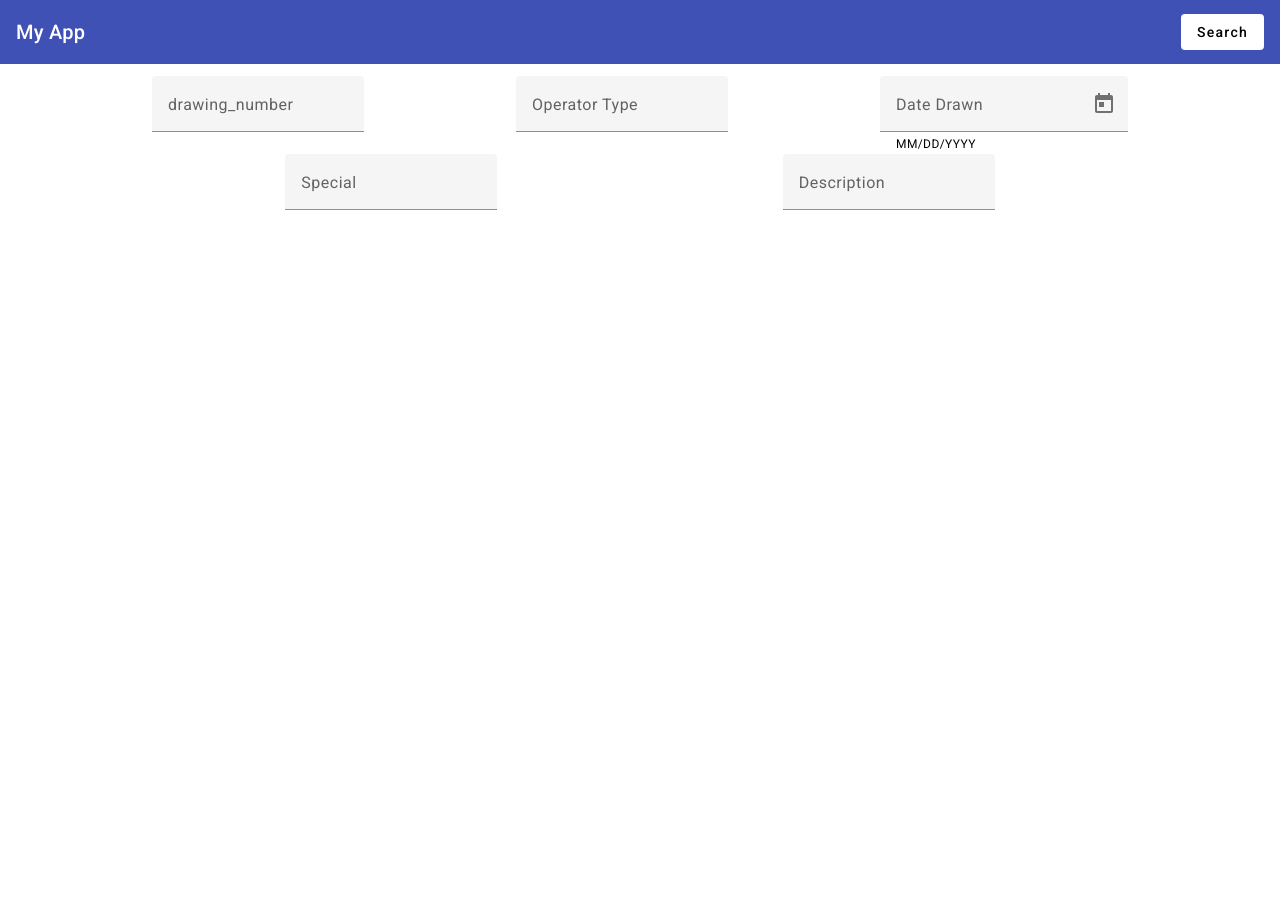
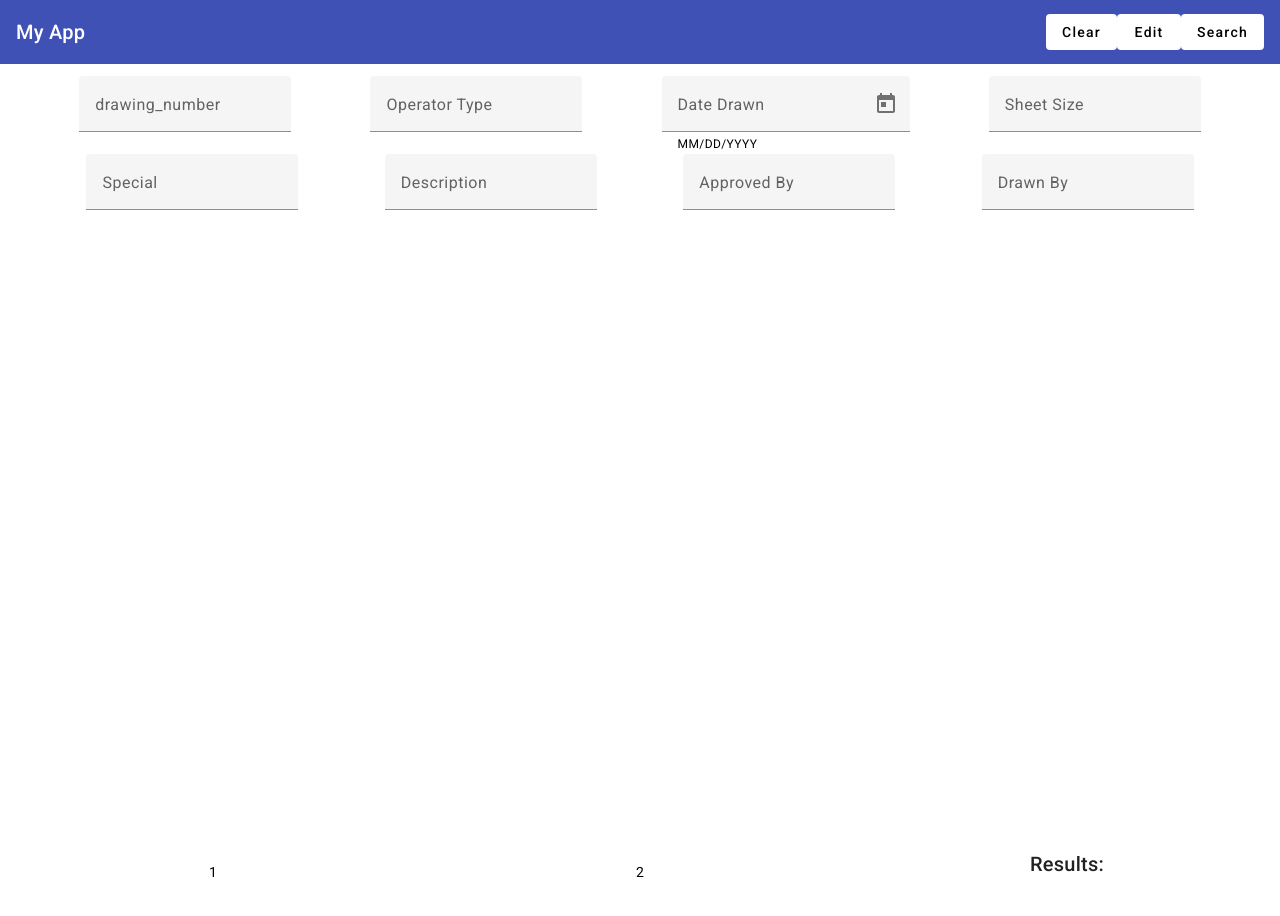
Before and after one commit to drahmanucsd/Schematics_App, an Angular app in the folder frontend/angular-frontend/: page /search in a window 1280 px wide. Shown: the top 916 px of the page. Before the commit the page ends 800 px from the top, so only its background shows below. Built offline with nearby package versions, Linux system fonts and the light colour scheme.

Commit message:
added results list

```diff
--- a/frontend/angular-frontend/src/app/search/search.component.html
+++ b/frontend/angular-frontend/src/app/search/search.component.html
@@ -2,6 +2,8 @@
   <mat-toolbar color="primary">
     <span>My App</span>
     <span class="toolbar-spacer"></span>
+    <button mat-flat-button  type="submit"  (click)="searchRecords()" >Clear</button>
+    <button mat-flat-button  type="submit"  (click)="searchRecords()" >Edit</button>
     <button mat-flat-button  type="submit"  (click)="searchRecords()" >Search</button>
   </mat-toolbar>
 </p>
@@ -13,11 +15,13 @@
     <input matInput type="text"  [(ngModel)]="drawing_number" [ngModelOptions]="{standalone: true}"   class="form-control" id="drawing_number" name="drawing_number" placeholder="">
   </mat-form-field>
   <span class = 'toolbar-spacer'></span>
+
   <mat-form-field>
     <mat-label>Operator Type</mat-label>
     <input matInput type="text"  [(ngModel)]="operator_type" [ngModelOptions]="{standalone: true}"   class="form-control" id="operator_type" name="operator_type" placeholder="">
   </mat-form-field>
   <span class = 'toolbar-spacer'></span>
+
   <mat-form-field>
     <mat-label>Date Drawn</mat-label>
     <input matInput [matDatepicker]="picker" [(ngModel)]="date_drawn">
@@ -26,7 +30,8 @@
     <mat-datepicker #picker startView="multi-year"></mat-datepicker>
   </mat-form-field>
   <span class = 'toolbar-spacer'></span>
-  <!-- <form class="example-form">
+
+  <form class="example-form">
     <mat-form-field class="example-full-width">
       <mat-label>Sheet Size</mat-label>
       <input type="text"
@@ -36,13 +41,13 @@
              [formControl]="myControl"
              [matAutocomplete]="auto">
       <mat-autocomplete #auto="matAutocomplete">
-        @for (option of filteredOptions | async; track option) {
-          <mat-option [value]="option">{{option}}</mat-option>
-        }
+        <mat-option *ngFor="let option of filteredOptions | async" [value]="option">
+          {{ option }}
+        </mat-option>
       </mat-autocomplete>
     </mat-form-field>
-  </form> -->
-
+  </form>
+  <span class = 'toolbar-spacer'></span>
 
 </div>
 <div class="container">
@@ -52,24 +57,37 @@
     <input matInput type="text"  [(ngModel)]="special" [ngModelOptions]="{standalone: true}"   class="form-control" id="special" name="special" placeholder="">
   </mat-form-field>
   <span class = 'toolbar-spacer'></span>
+
   <mat-form-field>
     <mat-label>Description</mat-label>
+    <input matInput type="text"  [(ngModel)]="descr" [ngModelOptions]="{standalone: true}"   class="form-control" id="descr" name="descr" placeholder="">
+  </mat-form-field>
+  <span class = 'toolbar-spacer'></span>
+
+  <mat-form-field>
+    <mat-label>Approved By</mat-label>
+    <input matInput type="text"  [(ngModel)]="descr" [ngModelOptions]="{standalone: true}"   class="form-control" id="descr" name="descr" placeholder="">
+  </mat-form-field>
+  <span class = 'toolbar-spacer'></span>
+
+  <mat-form-field>
+    <mat-label>Drawn By</mat-label>
     <input matInput type="text"  [(ngModel)]="descr" [ngModelOptions]="{standalone: true}"   class="form-control" id="descr" name="descr" placeholder="">
   </mat-form-field>
   <span class = 'toolbar-spacer'></span>
 </div>
 
 
+<mat-grid-list cols="3" rowHeight="1:3">
+  <mat-grid-tile>1</mat-grid-tile>
+  <mat-grid-tile>2</mat-grid-tile>
+  <mat-grid-tile>
 
-
-
-
-  <table>
-    <tbody>
-        <tr *ngFor="let Item of SearchArray">
-
-        <td>{{Item.drawing_number}}</td>
-      </tr>
-
-    </tbody>
-</table>
+    <mat-list>
+      <mat-list-item><h2>Results:</h2></mat-list-item>
+      <mat-list-item *ngFor="let Item of SearchArray">
+        <a href="https://example.com/{{Item.drawing_number}}" target="_blank">{{Item.drawing_number}}</a>
+      </mat-list-item>
+    </mat-list>
+  </mat-grid-tile>
+</mat-grid-list>
--- a/frontend/angular-frontend/src/app/search/search.component.ts
+++ b/frontend/angular-frontend/src/app/search/search.component.ts
@@ -1,38 +1,55 @@
+import { Component, OnInit } from '@angular/core';
+import { FormControl } from '@angular/forms';
+import { Observable } from 'rxjs';
+import { startWith, map } from 'rxjs/operators';
 import { CommonModule } from '@angular/common';
 import { HttpClient, HttpClientModule } from '@angular/common/http';
-import { Component } from '@angular/core';
-import { FormsModule } from '@angular/forms';
 import { MaterialModule } from '../material/material.module';
 
 @Component({
   selector: 'app-search',
+  templateUrl: './search.component.html',
   standalone: true,
-  imports: [FormsModule, HttpClientModule,CommonModule,MaterialModule],
-  templateUrl: './search.component.html',
-  styleUrl: './search.component.scss'
+  imports: [ HttpClientModule,CommonModule,MaterialModule],
+  styleUrls: ['./search.component.scss']
 })
-export class SearchComponent {
+export class SearchComponent implements OnInit {
+  myControl = new FormControl('');
+  options: string[] = ['A', 'B', 'C', 'D','E'];
+  filteredOptions!: Observable<string[]>;
 
-  SearchArray : any[] = [];
-
+  SearchArray: any[] = [];
   drawing_number: string = '';
   descr: string = '';
   operator_type: string = '';
   special: string = '';
   date_drawn: string = '';
 
-  constructor (private http: HttpClient){
+
+  constructor(private http: HttpClient) { }
+
+  ngOnInit() {
+    this.filteredOptions = this.myControl.valueChanges.pipe(
+      startWith(''),
+      map(value => this._filter(value || '')),
+    );
   }
-  searchRecords(){
+
+  private _filter(value: string): string[] {
+    const filterValue = value.toLowerCase();
+    return this.options.filter(option => option.toLowerCase().includes(filterValue));
+  }
+
+  searchRecords() {
     let bodyData = {
-      'drawing_number' : this.drawing_number,
-      'descr' : ''
+      'drawing_number': this.drawing_number,
+      'descr': ''
+      // sheet_size = this.myControl.value
     };
-    this.http.post('http://127.0.0.1:8000/search',bodyData).subscribe((resultData: any)=>
-    {
-        console.log(resultData);
-        alert('Search Successful');
-        this.SearchArray = resultData;
+    this.http.post('http://127.0.0.1:8000/search', bodyData).subscribe((resultData: any) => {
+      console.log(resultData);
+      alert('Search Successful');
+      this.SearchArray = resultData;
     });
   }
 }
```
Also changed, not shown: frontend/angular-frontend/src/app/material/material.module.ts (+10 -1 lines), 1 other file (tests, documents, lock files or other folders).
